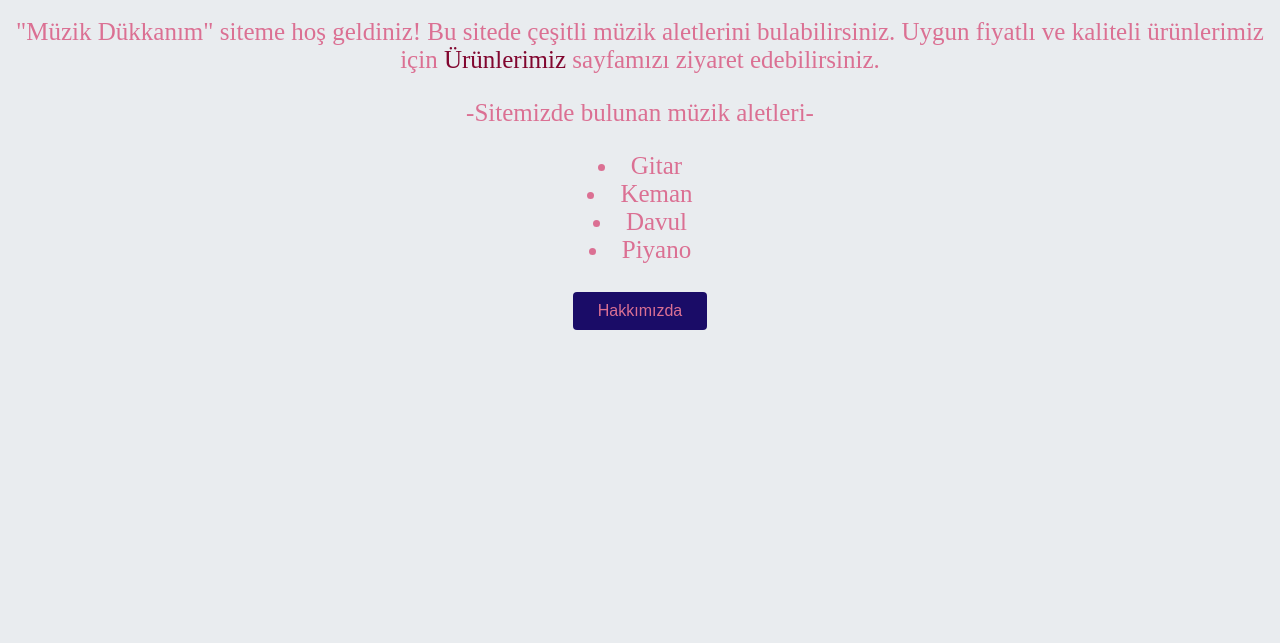
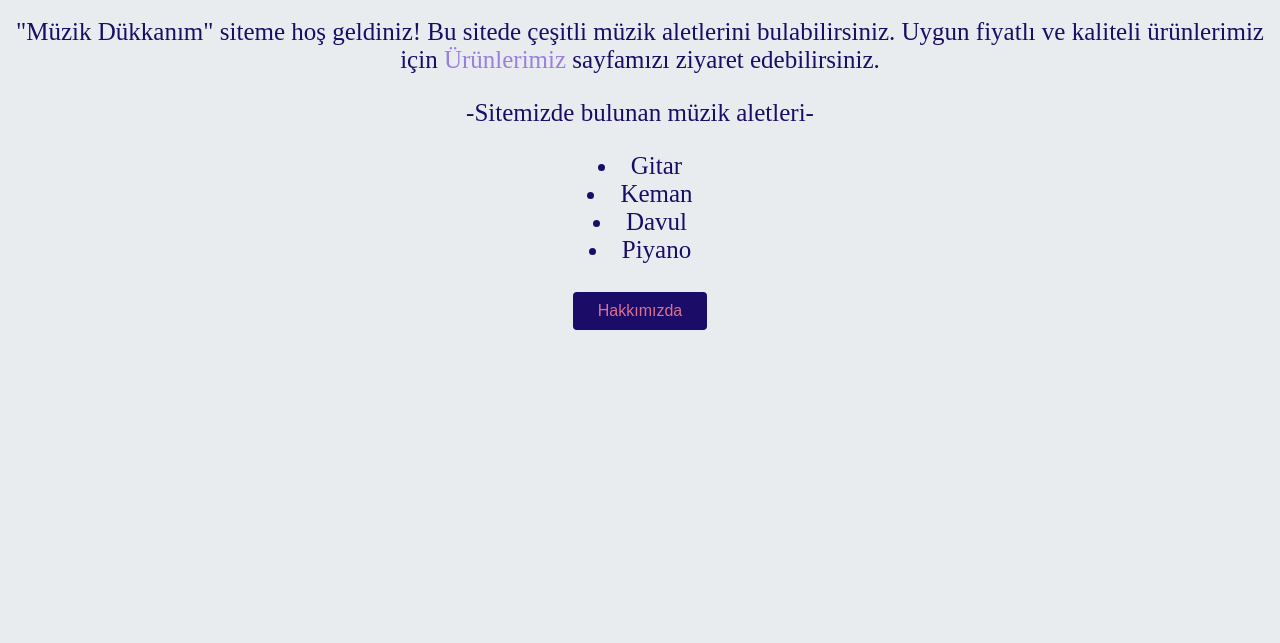
Before and after one commit to kubracelebii/music-shop, a plain HTML site: page index.html in a window 1280 px wide. Shown: the part 157-800 px from the top of the page. Drawn offline with Linux system fonts and the light colour scheme.

Commit message:
style changes

```diff
--- a/index.html
+++ b/index.html
@@ -6,7 +6,7 @@
     <title>Müzik Dükkanım</title>
     <link rel="stylesheet" href="css/index.css">
 </head>
-<body style="margin: 0; background-color: #E9ECEF;">
+<body style="margin: 0; background-color: #E9ECEF">
     <header class="header">
         <a href="index.html" class="music">Müzik Dükkanım</a><br>
         <a href="index.html" class="homepage">Anasayfa</a>
@@ -14,10 +14,10 @@
         <a href="about-us.html" class="aboutus">Hakkımızda</a>
     </header>
 
-    <div class="jumbotron jumbotron-fluid" style="color: palevioletred; font-size: 25px; text-align: center;"> <!--Boostrap Jumbotron gri bir arka zemine sahip olan bir bölmedir ve genelde web sayfamızın amacını bildiren bir başlık ve açıklamayı barındırır.-->
+    <div class="jumbotron jumbotron-fluid" style="color: rgba(25, 11, 102, 0.993); font-size: 25px; text-align: center;"> <!--Boostrap Jumbotron gri bir arka zemine sahip olan bir bölmedir ve genelde web sayfamızın amacını bildiren bir başlık ve açıklamayı barındırır.-->
         <div class="container">
           <h1>Merhaba!</h1>
-          <p>"Müzik Dükkanım" siteme hoş geldiniz! Bu sitede çeşitli müzik aletlerini bulabilirsiniz. Uygun fiyatlı ve kaliteli ürünlerimiz için <a href="products.html" style="text-decoration: none; color: rgb(129, 6, 47);">Ürünlerimiz</a> sayfamızı ziyaret edebilirsiniz.</p>
+          <p>"Müzik Dükkanım" siteme hoş geldiniz! Bu sitede çeşitli müzik aletlerini bulabilirsiniz. Uygun fiyatlı ve kaliteli ürünlerimiz için <a href="products.html" style="text-decoration: none; color: rgb(154, 127, 224);">Ürünlerimiz</a> sayfamızı ziyaret edebilirsiniz.</p>
         </div>
         <div class="container">
             <p>-Sitemizde bulunan müzik aletleri-</p>
```
